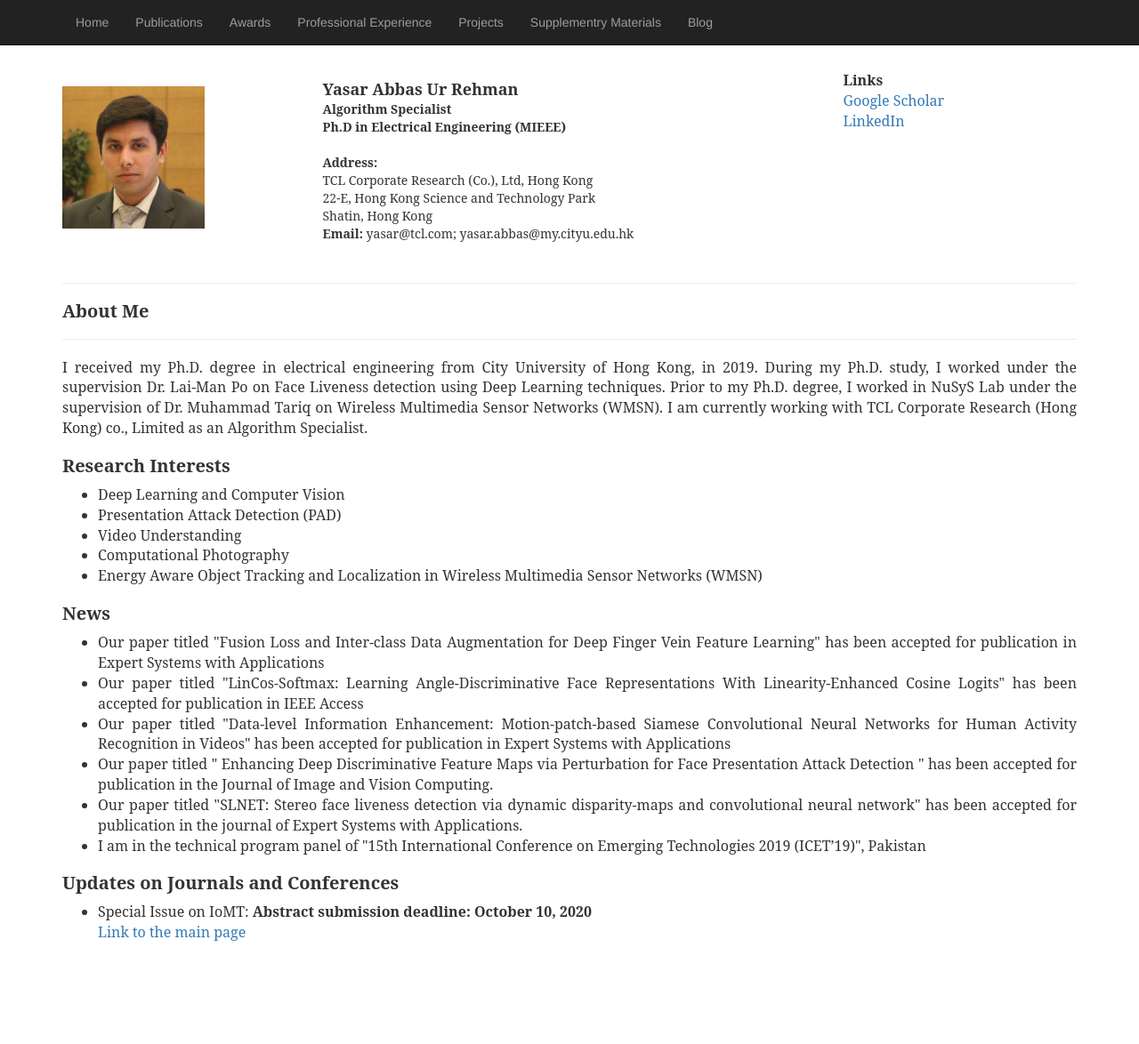
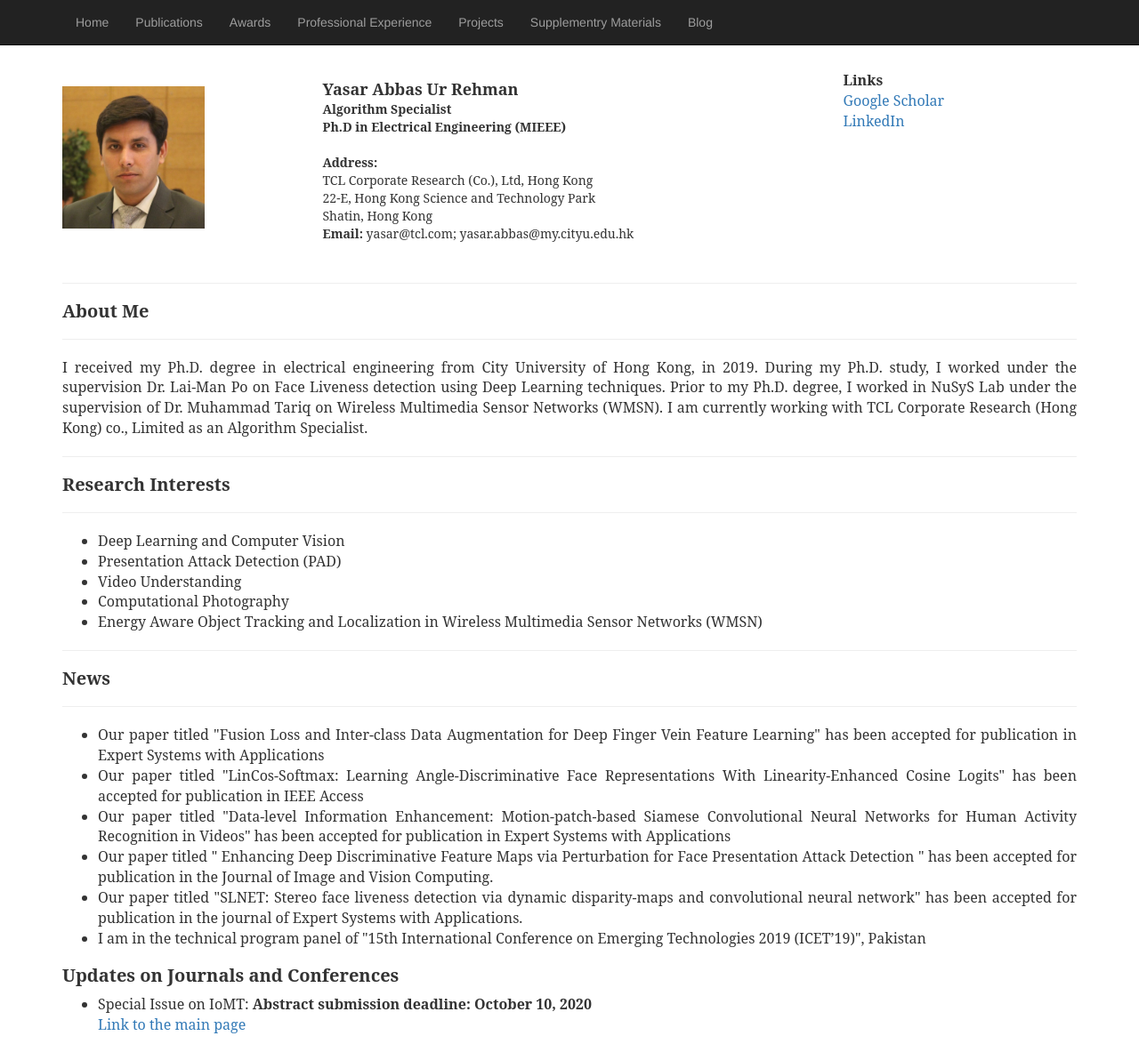
Before and after one commit to yasar-rehman/yasar, a Jekyll site: the page built from index.html, in a window 1280 px wide. Shown: the whole page at 89% size. Built offline with Jekyll 4.4.1, drawn with Linux system fonts in a browser that asks for light colours; some web fonts are replaced; before the commit the page ends 1070 px from its top, so only the background shows below that.

Commit message:
Update index.html

```diff
--- a/index.html
+++ b/index.html
@@ -40,7 +40,7 @@ title: yasar
 			        Dr. Muhammad Tariq on Wireless Multimedia Sensor Networks  (WMSN).
 				I am currently working with  TCL Corporate Research (Hong Kong) co., Limited  as an Algorithm Specialist.
 			</p>
-			<h1 style="font-family: 'Serif', Times New Roman; font-size: 20px"><b>Research Interests</b></h1>
+			<hr><h1 style="font-family: 'Serif', Times New Roman; font-size: 20px"><b>Research Interests</b></h1><hr>
 			<p style="font-family: 'Serif', Times New Roman; font-size: 16px">
 			<ul>
 			<li style="font-family: 'Serif', Times New Roman; font-size: 16px">Deep Learning and Computer Vision</li>
@@ -53,7 +53,7 @@ title: yasar
 			<!--<h1="font-custom">Links:</h1>
 			<a href="http://pwr.nu.edu.pk/home/nusys/people.php">NuSyS<a/>
 			</p> -->
-			<h1 style="font-family: 'Serif', Times New Roman; font-size: 20px"><b>News</b></h1>
+			<hr><h1 style="font-family: 'Serif', Times New Roman; font-size: 20px"><b>News</b></h1><hr>
 			<p style="font-family: 'Serif', Times New Roman; font-size: 16px">
 			<ul>
 			<li style="font-family: 'Serif', Times New Roman; font-size: 16px"> Our paper titled "Fusion Loss and Inter-class Data Augmentation for Deep Finger Vein Feature Learning" has been accepted for
```
